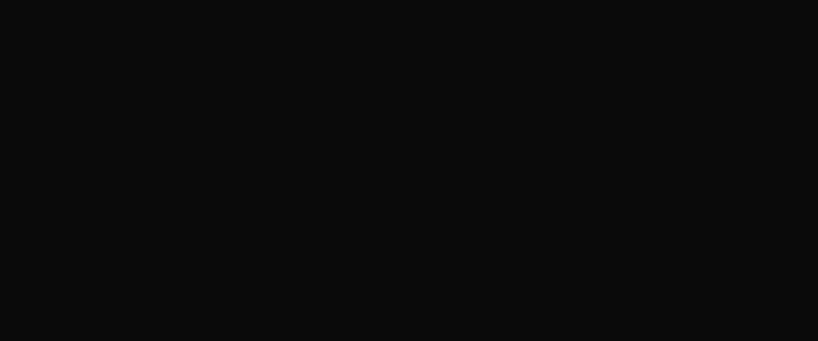
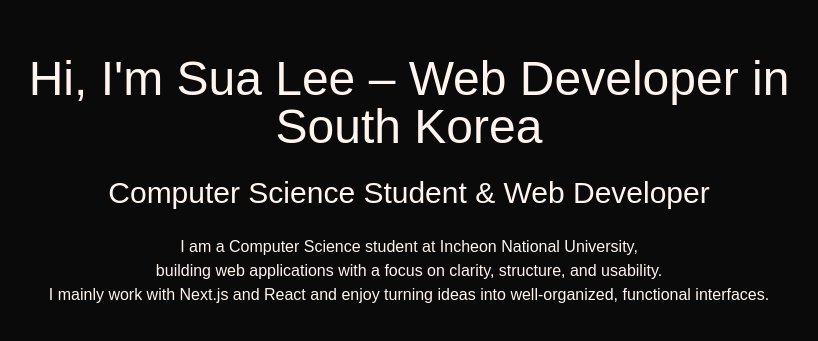
Before and after one commit to sua-l3e/sualee, a Next.js app: page / in a window 1280 px wide. Shown: the part 201-542 px from the top of the page, without its empty margins (231-1049 px from the left). Built offline with nearby package versions, Linux system fonts and the light colour scheme.

Commit message:
feat: 자기소개란 작성

```diff
--- a/src/app/page.tsx
+++ b/src/app/page.tsx
@@ -1,6 +1,17 @@
 export default function Home() {
   return (
     <div className="flex min-h-screen items-center justify-center bg-background">
+      <main className="flex min-h-screen flex-col items-center justify-between py-32 px-16">
+        <div className="flex flex-col items-center py-32 px-32 space-y-6 text-center">
+          <h1 className="text-5xl">Hi, I'm Sua Lee – Web Developer in South Korea</h1>
+          <h1 className="text-3xl mx-3">Computer Science Student & Web Developer</h1>
+          <h1 className="text-base mx-10 mb-10">I am a Computer Science student at Incheon National University,<br/>
+            building web applications with a focus on clarity, structure, and usability.<br></br>
+            I mainly work with Next.js and React and enjoy turning ideas into well-organized,
+            functional interfaces.
+          </h1>
+        </div>
+      </main>
     </div>
   );
 }
```
